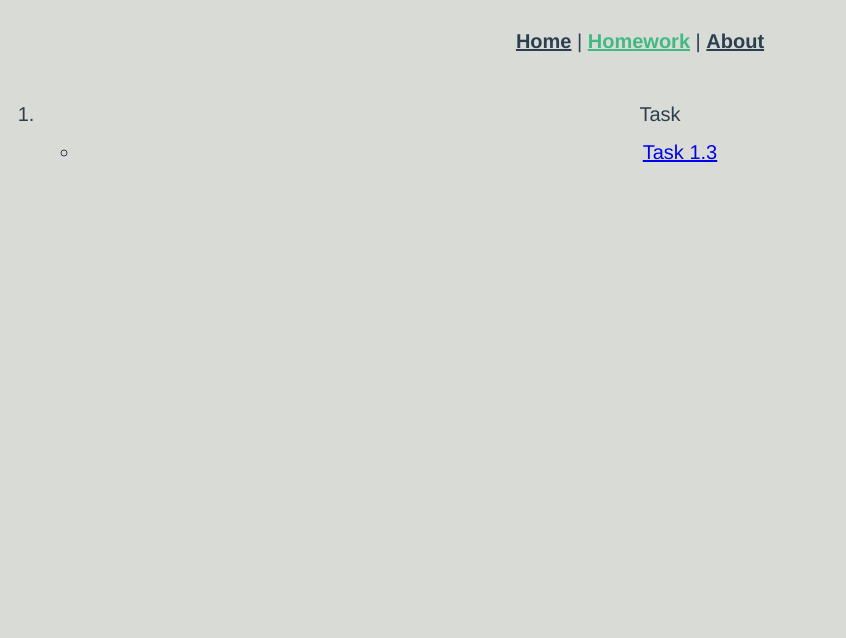
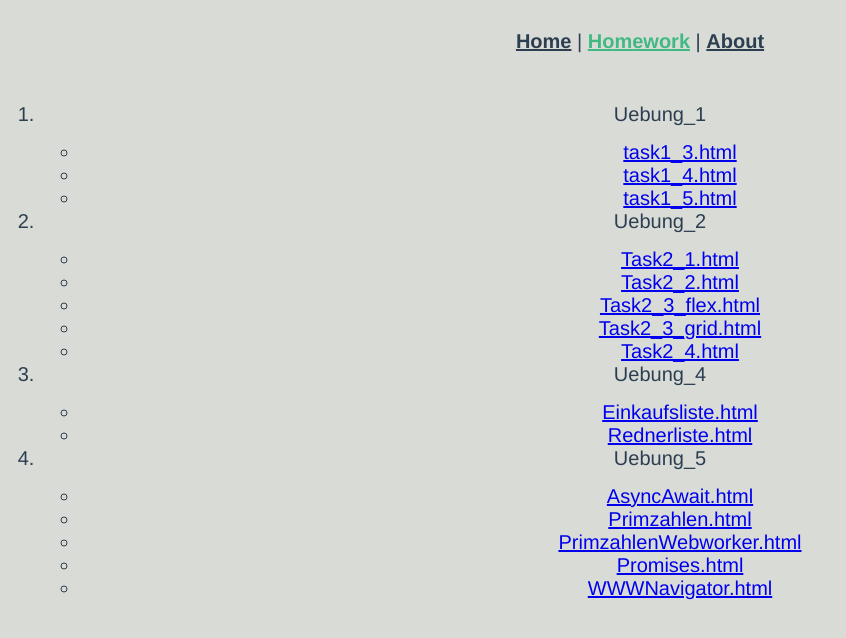
Before and after one commit to nf6863s/WE_Semesterprojekt, a Vue app: page /#/homework in a window 1280 px wide. Shown: the top 638 px of the page, without its empty margins (0-846 px from the left). Built offline with nearby package versions, Linux system fonts and the light colour scheme.

Commit message:
Added List of Links to see the Homework on the sftp server

```diff
--- a/src/views/Homework.vue
+++ b/src/views/Homework.vue
@@ -1,8 +1,14 @@
 <template>
   <ol>
-    <li>Task
+    <li v-for="task_no of homework_list" v-bind:key="task_no[0]">
+      <span>{{task_no[0]}}</span>
       <ul>
-        <li><a href='http://www2.inf.h-brs.de/~nfrit12s/Components/Uebung_1/task1_3.html' target="_blank">Task 1.3</a></li>
+        <li v-for="file_name in task_no[1]" v-bind:key="task_no[0] + file_name">
+          <a v-bind:href="'http://www2.inf.h-brs.de/~nfrit12s/homework/' + task_no[0] + '/' + file_name"
+             target="_blank">
+            {{file_name}}
+          </a>
+        </li>
       </ul>
     </li>
   </ol>
@@ -14,10 +20,23 @@ export default {
   name: "Homework",
   data() {
     return {
+      homework_list: []
     };
   },
-  mounted() {
-    console.log(Homework.msg);
+  created() {
+    let res = new Map();
+    for (let file of Homework.files) {
+      let file_split = file.split('/')
+      if (res.has(file_split[2])) {
+        res.get(file_split[2]).push(file_split[3]);
+        res.get(file_split[2]).sort();
+      } else {
+        res.set(file_split[2], [file_split[3]]);
+      }
+    }
+
+    // Sorting Map taken from StackOverflow https://stackoverflow.com/a/31159284
+    this.homework_list = new Map([...res.entries()].sort());
   },
   methods: {
   }
```
